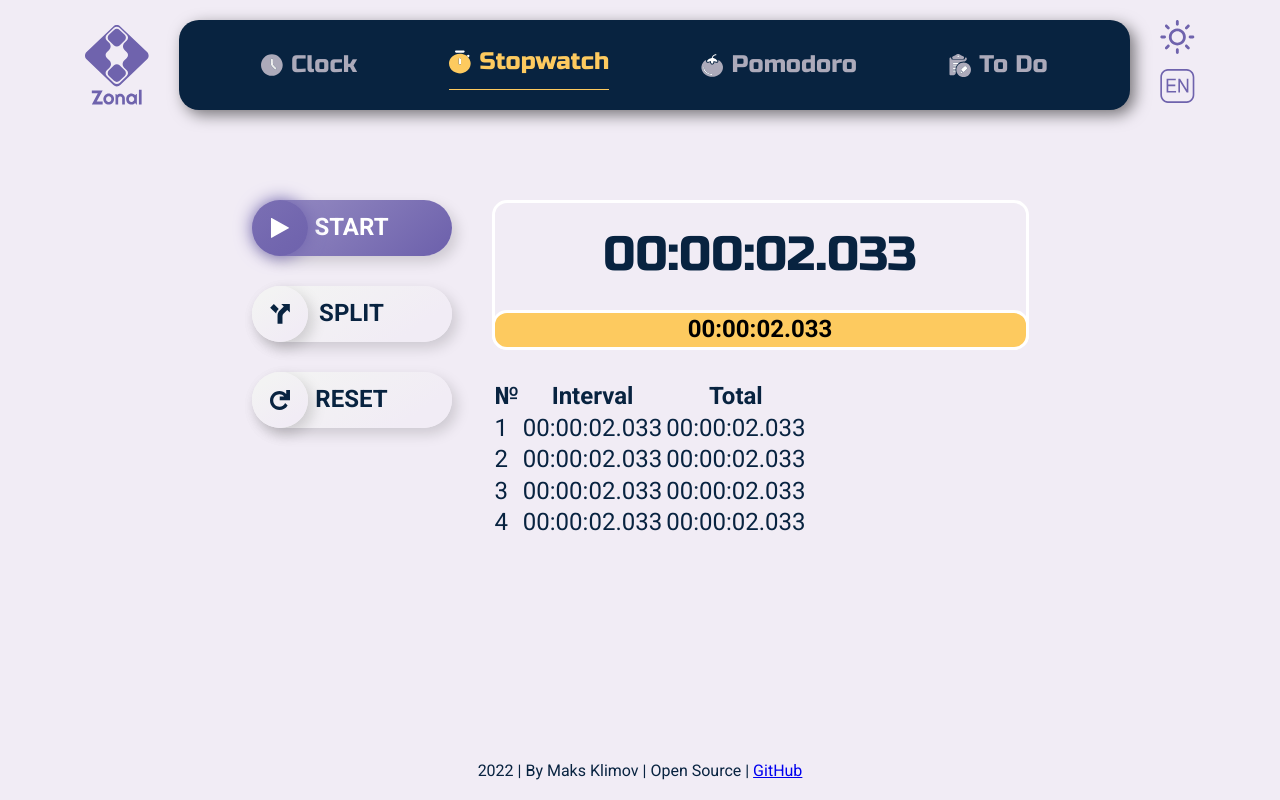
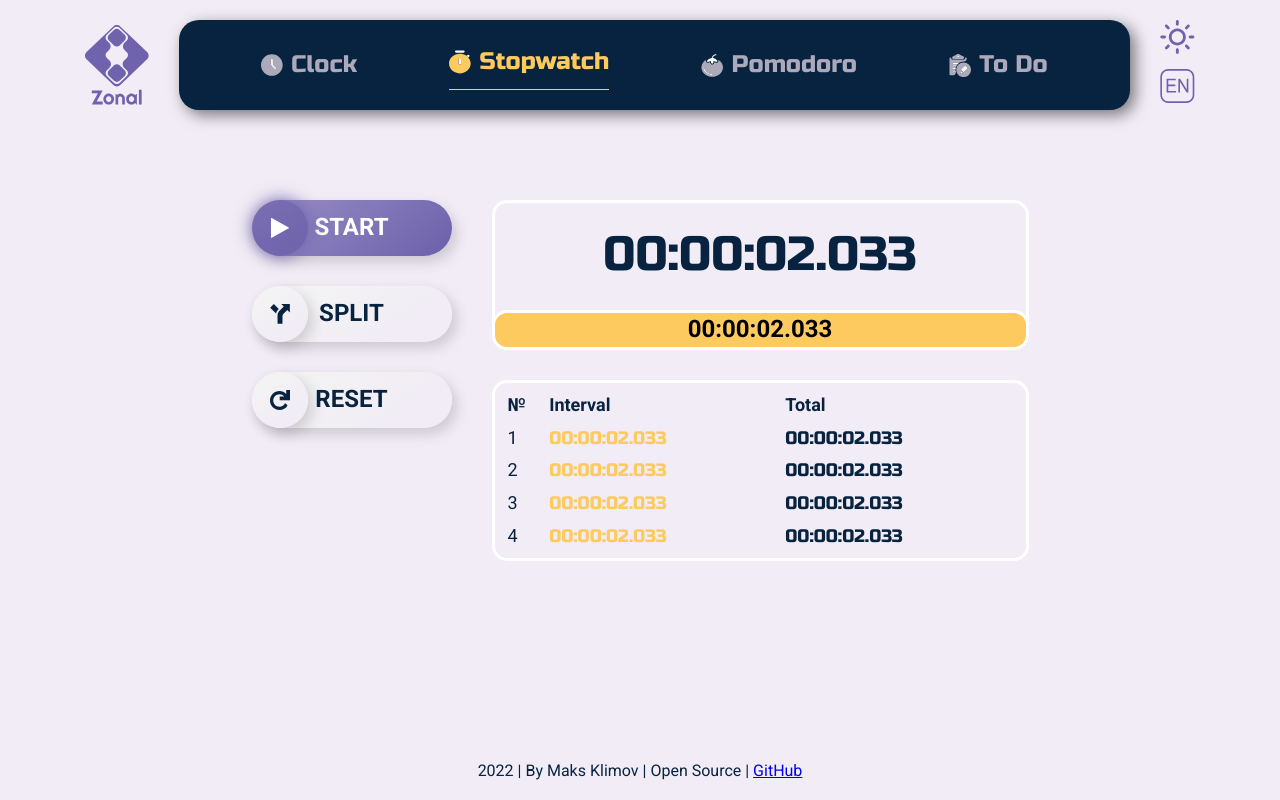
Before and after one commit to MaksEpifanov/zonal, a React (Create React App) app: page /stopwatch in a window 1280 px wide. Built offline with nearby package versions, Linux system fonts and the light colour scheme.

Commit message:
+ style for table

```diff
--- a/src/common/components/Tables/Tables.module.scss
+++ b/src/common/components/Tables/Tables.module.scss
@@ -1,3 +1,33 @@
 .Tables {
-  display: block;
+  width: 100%;
+  padding: 5px;
+  padding-left: 10px;
+
+  font-family: var(--main-font);
+  font-size: 18px;
+  color: var(--foreground-color);
+  background: var(--background-color);
+
+  border: 3px solid white;
+  border-radius: 15px;
+
+  th,
+  td {
+    padding: 5px 1px;
+  }
+
+  thead {
+    text-align: left;
+  }
+
+  tbody {
+    td:not(:first-child) {
+      font-family: var(--second-font);
+
+      &:nth-child(2) {
+        color: var(--active-color);
+      }
+    }
+  }
+
 }
```
